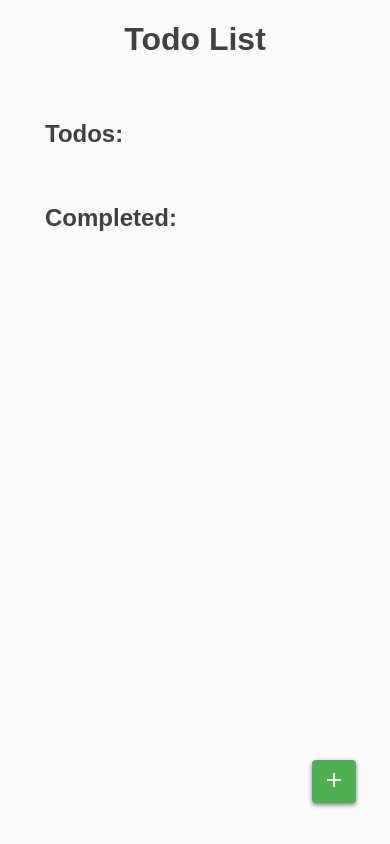
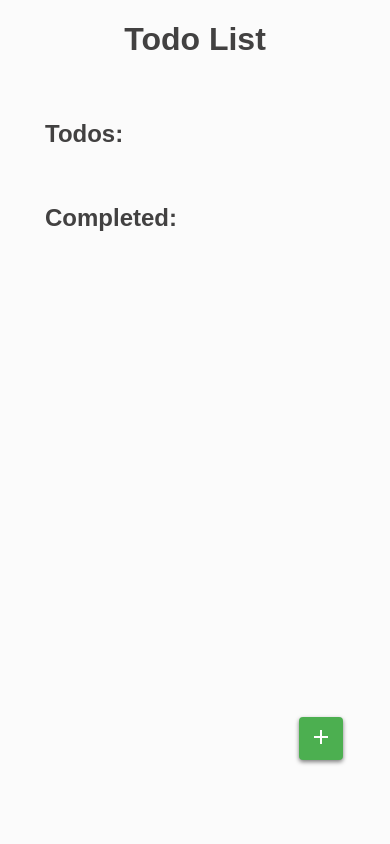
Before and after one commit to Baabzie/todo-list, a Next.js app: page / in a window 390 px wide. Built offline with nearby package versions, Linux system fonts and the light colour scheme.

Commit message:
trying to fix add button

```diff
--- a/src/styles/globals.scss
+++ b/src/styles/globals.scss
@@ -30,9 +30,6 @@ button {
   border-radius: 4px;
   cursor: pointer;
   box-shadow: 0 2px 4px rgba(0, 0, 0, 0.5);
-  // @media (max-width: 600px) {
-  //   padding: 6px 8px;
-  // }
 }
 
 .popup-container {
@@ -44,7 +41,6 @@ button {
   background-color: rgba(0, 0, 0, 0.5);
   display: flex;
   justify-content: center;
-  // align-items: center;
   .popup {
     background-color: #ffffff;
     height: 135px;
@@ -89,7 +85,6 @@ button {
   background-color: #ffffff;
   display: flex;
   align-items: center;
-  // justify-content: space-between;
   gap: 12px;
   padding: 10px;
   margin-bottom: 10px;
@@ -113,8 +108,9 @@ button {
   @media (max-width: 600px) and (max-height: 900px) {
     padding: 8px 10px;
     position: fixed;
-    top: 90%;
-    left: 80%;
+    bottom: 10vh;
+    right: 12vw;
+    transition: transform 0.1s;
   }
 }
 
```
